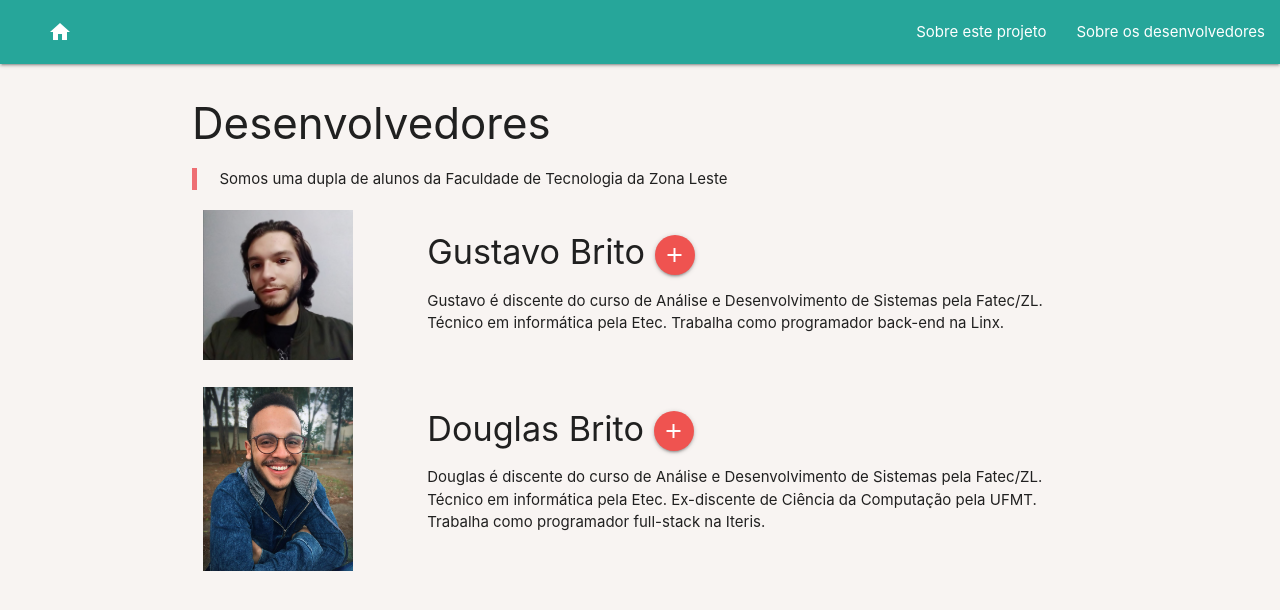
After one commit to DouglasCorreiaBrito/tcc-fateczl-2020, a Flask app: page /devs in a window 1280 px wide. The commit adds this page. Shown: the top 610 px of the page. Run offline with Flask 2, Linux system fonts and the light colour scheme.

Commit message:
criação das pages 'sobre'

```diff
--- a/run_interface.py
+++ b/run_interface.py
@@ -22,6 +22,11 @@ def about():
     return render_template('about.html')
 
 
+@app.route('/devs')
+def devs():
+    return render_template('devs.html')
+
+
 @app.route('/results', methods=['POST'])
 def result():
     term_search = request.form['search']
--- a/static/styles.css
+++ b/static/styles.css
@@ -1,14 +1,17 @@
-.container {
-    min-height: 50vh;
-    width: 90%;
-    background: red;
-    padding: 20;
-    margin-left: 5%;
-    margin-top: 3em;
-    border-radius: 4px;
-    box-shadow: 4px 5px 1px 0 rgba(150, 146, 144, 0.15);
- }
+lottie-player{
+    margin-left: 35%;
+}
 
 body {
     background: #f8f4f2
 }
+
+@media screen and (max-width: 480px){
+lottie-player{
+    margin-left: 5%;
+}
+h2{
+font-size: 3rem;
+}
+
+}
--- /dev/null
+++ b/templates/devs.html
@@ -0,0 +1,32 @@
+{% extends "template.html" %}
+{% block content %}
+<div class="profiles">
+        <h3 class="header">Desenvolvedores</h3>
+        <blockquote>Somos uma dupla de alunos da Faculdade de Tecnologia da Zona Leste</blockquote>
+        <div class="row">
+          <div class="col s12 m3 center-on-small-only">
+            <div class="image-container">
+              <img src="./static/profiles/profile_gustu.jpg" width="150px">
+            </div>
+          </div>
+          <div class="col s12 m9 card-content">
+            <h4>Gustavo Brito <a class="btn-floating red lighten-1" href="https://github.com/gustuxd" target="_blank"><i class="material-icons">add</i></a></h4>
+            <p>Gustavo é discente do curso de Análise e Desenvolvimento de Sistemas pela Fatec/ZL. Técnico em informática pela Etec. Trabalha como programador back-end na Linx. </p>
+          </div>
+        </div>
+
+        <div class="row">
+          <div class="col s12 m3 center-on-small-only">
+            <div class="image-container">
+              <img src="./static/profiles/profile_douglas.jpg" width="150px">
+              </div>
+          </div>
+          <div class="col s12 m9">
+            <h4>Douglas Brito <a class="btn-floating red lighten-1" href="https://douglascorreiabrito.github.io/" target="_blank"><i class="material-icons">add</i></a></h4>
+
+            <p>Douglas é discente do curso de Análise e Desenvolvimento de Sistemas pela Fatec/ZL. Técnico em informática pela Etec.
+                Ex-discente de Ciência da Computação pela UFMT. Trabalha como programador full-stack na Iteris.</p>
+          </div>
+        </div>
+</div>
+{% endblock %}
--- a/templates/results.html
+++ b/templates/results.html
@@ -1,6 +1,6 @@
 {% extends "template.html" %}
 {% block content %}
-<table class="table striped responsive-table table-bordered centered" id="table">
+<table class="table striped table-bordered centered" id="table">
      <thead class="thead-default">
         <tr>
             <th>Tweet</th>
--- a/templates/template.html
+++ b/templates/template.html
@@ -10,17 +10,26 @@
     <title>PLN</title>
   </head>
   <body>
-  <nav class="teal lighten-1">
+  <nav class="teal lighten-1 ">
     <div class="nav-wrapper">
-      <a href="/" class="brand-logo">
+      <a href="/" class="brand-logo hide-on-med-and-down">
           <i class="material-icons" style="margin-left: 2em">home</i>
       </a>
+         <a href="#" class="sidenav-trigger" data-target="mobile-links">
+          <i class="material-icons">menu</i>
+        </a>
       <ul id="nav-mobile" class="right hide-on-med-and-down">
-        <li><a href="sass.html">Sobre este projeto</a></li>
-        <li><a href="badges.html">Sobre os desenvolvedores</a></li>
+        <li><a href="/about">Sobre este projeto</a></li>
+        <li><a href="/devs">Sobre os desenvolvedores</a></li>
       </ul>
     </div>
   </nav>
+
+  <ul class="sidenav" id="mobile-links">
+      <li><a href="/">Home</a></li>
+        <li><a href="/about">Sobre este projeto</a></li>
+        <li><a href="/devs">Sobre os desenvolvedores</a></li>
+  </ul>
 
     <div class="container">
         <div class="page-header">
@@ -32,5 +41,14 @@
         {% block content %}
         {% endblock %}
     </div>
+  <script src="https://code.jquery.com/jquery-3.3.1.min.js"></script>
+    <script src="https://cdnjs.cloudflare.com/ajax/libs/materialize/1.0.0-beta/js/materialize.min.js"></script>
+    <script>
+    $(document).ready(function(){
+      $('.sidenav').sidenav();
+      $('.parallax').parallax();
+      $('.collapsible').collapsible();
+    });
+  </script>
   </body>
 </html>
```
Also changed, not shown: templates/about.html (+51 -10 lines), static/profiles/profile_douglas.jpg (added), static/profiles/profile_gustu.jpg (added).
